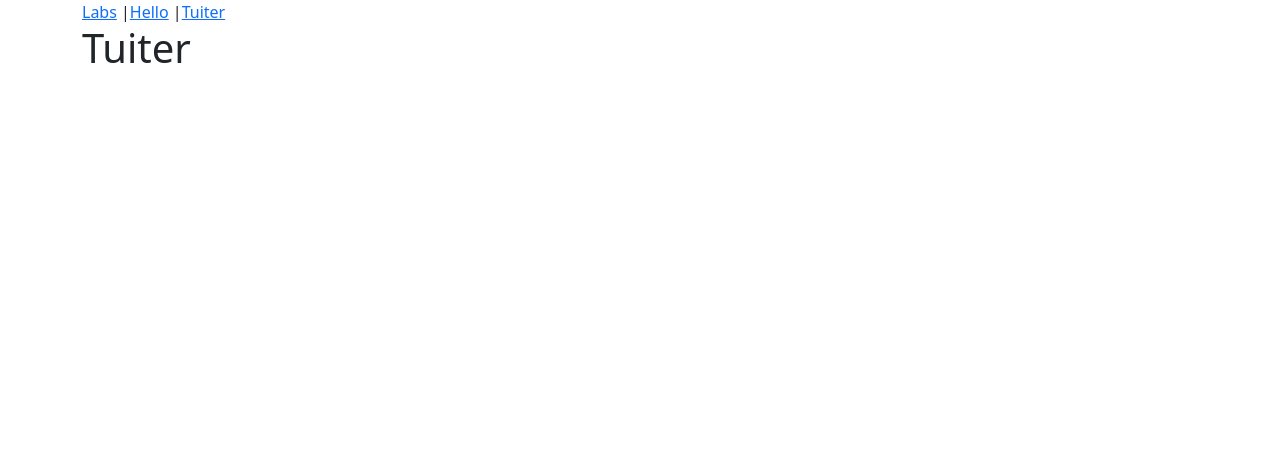
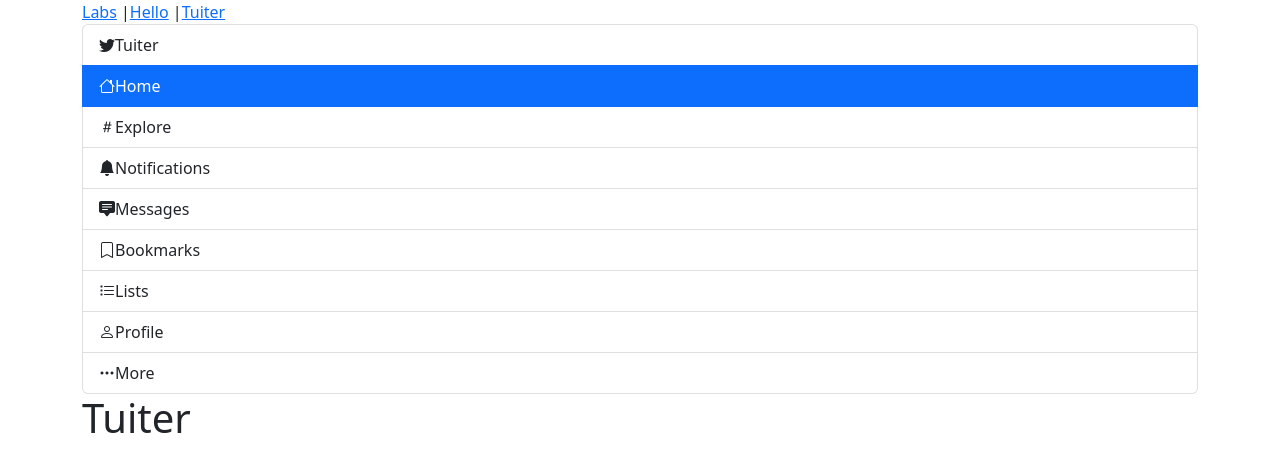
Before and after one commit to gujralajit/tuiter-react-web-app, a React (Create React App) app: page /tuiter in a window 1280 px wide. Shown: the top 472 px of the page. Built offline with nearby package versions, Linux system fonts and the light colour scheme.

Commit message:
Added navigation sidebar to tuiter.

```diff
--- a/src/tuiter/index.js
+++ b/src/tuiter/index.js
@@ -1,11 +1,12 @@
-import {Link}
-    from "react-router-dom";
 import Nav from "../nav";
+import NavigationSidebar
+    from "./navigation-sidebar";
 
 function Tuiter() {
     return(
         <div>
             <Nav/>
+            <NavigationSidebar active="home"/>
             <h1>Tuiter</h1>
         </div>
     );
--- /dev/null
+++ b/src/tuiter/navigation-sidebar/index.js
@@ -0,0 +1,56 @@
+import React from "react";
+
+const NavigationSidebar = (
+    {
+        active = 'explore'
+    }
+) => {
+    return (
+        <div className="list-group">
+            <a className="list-group-item">
+                <i className="bi bi-twitter"></i>
+                Tuiter</a>
+            <a className={`list-group-item
+                    ${active === 'home'?'active':''}`}>
+                <i className="bi bi-house"></i>
+                Home
+            </a>
+            <a className={`list-group-item
+                    ${active === 'explore'?'active':''}`}>
+                <i className="bi bi-hash"></i>
+                Explore
+            </a>
+            <a className={`list-group-item
+                    ${active === 'notifications'?'active':''}`}>
+                <i className="bi bi-bell-fill"></i>
+                Notifications
+            </a>
+            <a className={`list-group-item
+                    ${active === 'messages'?'active':''}`}>
+                <i className="bi bi-chat-square-text-fill"></i>
+                Messages
+            </a>
+            <a className={`list-group-item
+                    ${active === 'bookmarks'?'active':''}`}>
+                <i className="bi bi-bookmark"></i>
+                Bookmarks
+            </a>
+            <a className={`list-group-item
+                    ${active === 'lists'?'active':''}`}>
+                <i className="bi bi-list-task"></i>
+                Lists
+            </a>
+            <a className={`list-group-item
+                    ${active === 'profile'?'active':''}`}>
+                <i className="bi bi-person"></i>
+                Profile
+            </a>
+            <a className={`list-group-item
+                    ${active === 'more'?'active':''}`}>
+                <i className="bi bi-three-dots"></i>
+                More
+            </a>
+        </div>
+    );
+};
+export default NavigationSidebar;
```
